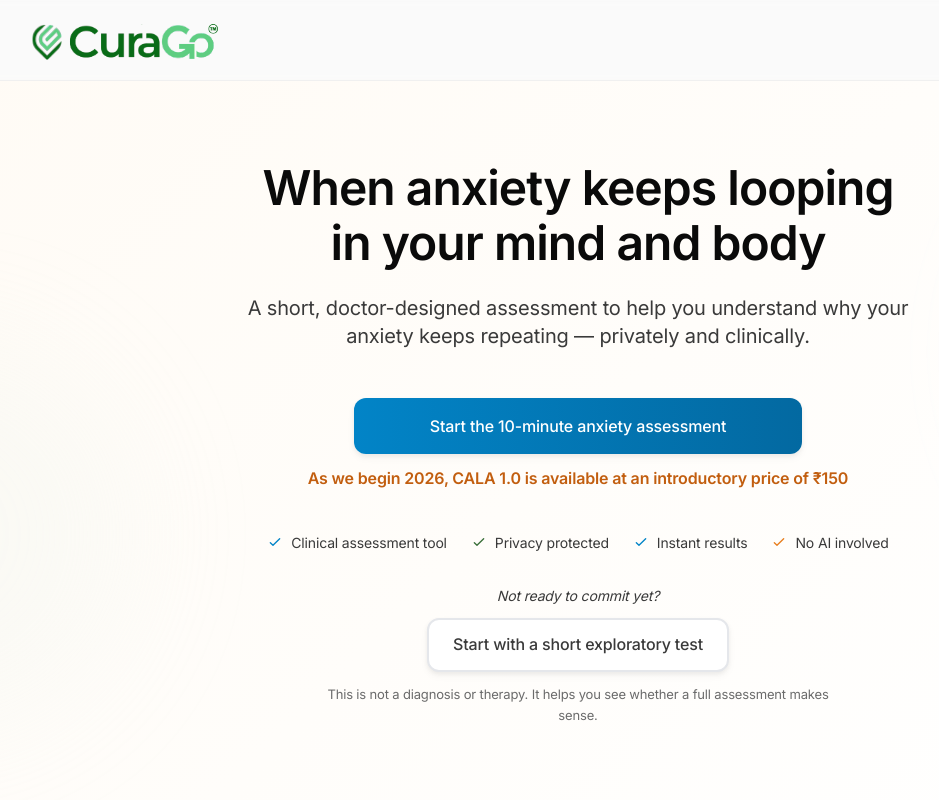
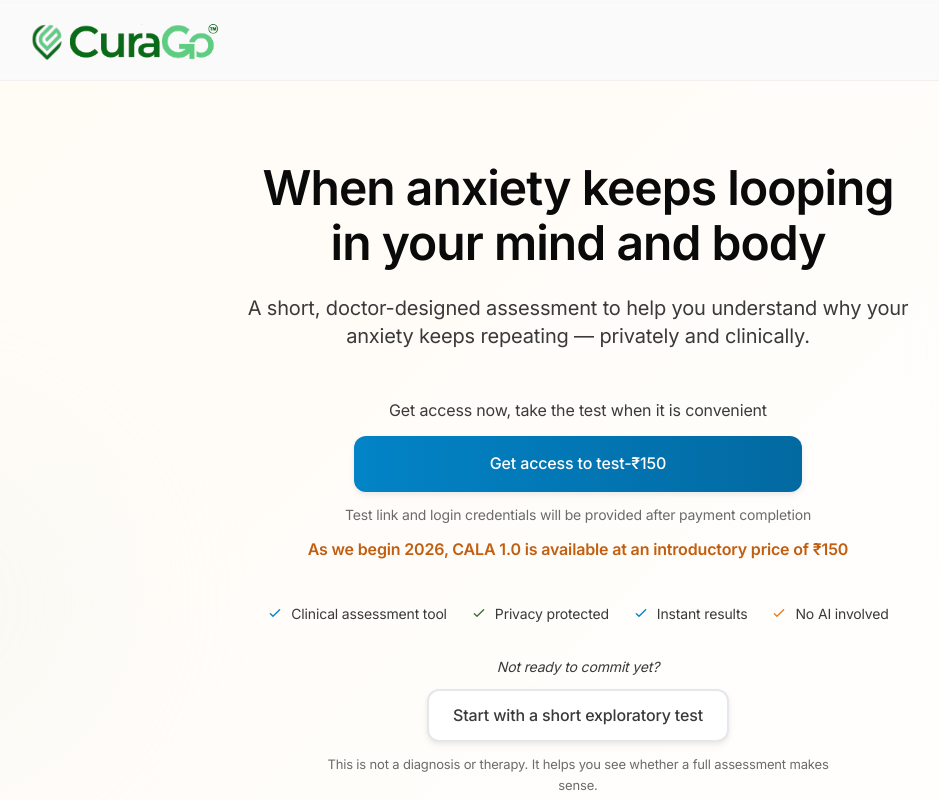
Before and after one commit to raghavendra-10/curagonew, a Next.js app: page / in a window 1280 px wide. Shown: the top 800 px of the page, without its empty margins (62-1001 px from the left). Built offline with nearby package versions, Linux system fonts and the light colour scheme; no server answers.

Commit message:
style: update CTA text and pricing details for clarity and consistency across components

```diff
--- a/components/landing/FinalCTA.jsx
+++ b/components/landing/FinalCTA.jsx
@@ -9,16 +9,20 @@ export default function FinalCTA() {
             If anxiety is already affecting your thoughts or body, clarity is the first step.
           </h2>
 
+          <p className="text-secondary text-base mb-3">
+            Get access now, take the test when it is convenient
+          </p>
+
           <div className="max-w-md mx-auto">
             <RazorpayButton source="final-cta" variant="primary">
-              Start the assessment
+              Get access to test-₹150
             </RazorpayButton>
 
+            <p className="text-muted text-sm mt-3">
+              Test link and login credentials will be provided after payment completion
+            </p>
             <p className="text-amber-700 text-base font-semibold mt-3">
               As we begin 2026, CALA 1.0 is available at an introductory price of ₹150
-            </p>
-            <p className="text-muted text-xs mt-3 leading-relaxed">
-              If you choose to book a clinical consultation within 7 days, 50% of this assessment fee is adjusted against the consultation cost.
             </p>
           </div>
         </div>
--- a/components/landing/Hero.jsx
+++ b/components/landing/Hero.jsx
@@ -30,15 +30,22 @@ export default function Hero() {
           </p>
 
           {/* CTA */}
+          <p className="text-secondary text-base mb-3">
+            Get access now, take the test when it is convenient
+          </p>
+
           <div className="max-w-md mx-auto mb-3">
             <RazorpayButton source="hero" variant="primary">
-              Start the 10-minute anxiety assessment
+              Get access to test-₹150
             </RazorpayButton>
           </div>
 
-          {/* Price context */}
+          {/* Post-CTA message */}
           <div className="mb-10">
-            <p className="text-amber-700 text-base font-semibold">
+            <p className="text-muted text-sm">
+              Test link and login credentials will be provided after payment completion
+            </p>
+            <p className="text-amber-700 text-base font-semibold mt-3">
               As we begin 2026, CALA 1.0 is available at an introductory price of ₹150
             </p>
           </div>
--- a/components/landing/SampleInsight.jsx
+++ b/components/landing/SampleInsight.jsx
@@ -98,14 +98,19 @@ export default function SampleInsight() {
 
           {/* CTA */}
           <div className="max-w-md mx-auto text-center">
+            <p className="text-secondary text-base mb-3">
+              Get access now, take the test when it is convenient
+            </p>
+
             <RazorpayButton source="sample-insight" variant="primary">
-              Start the 10-minute anxiety assessment
+              Get access to test-₹150
             </RazorpayButton>
+
+            <p className="text-muted text-sm mt-3">
+              Test link and login credentials will be provided after payment completion
+            </p>
             <p className="text-amber-700 text-base font-semibold mt-3">
               As we begin 2026, CALA 1.0 is available at an introductory price of ₹150
-            </p>
-            <p className="text-muted text-xs mt-3 leading-relaxed">
-              If you choose to book a clinical consultation within 7 days, 50% of this assessment fee is adjusted against the consultation cost.
             </p>
           </div>
         </div>
```
